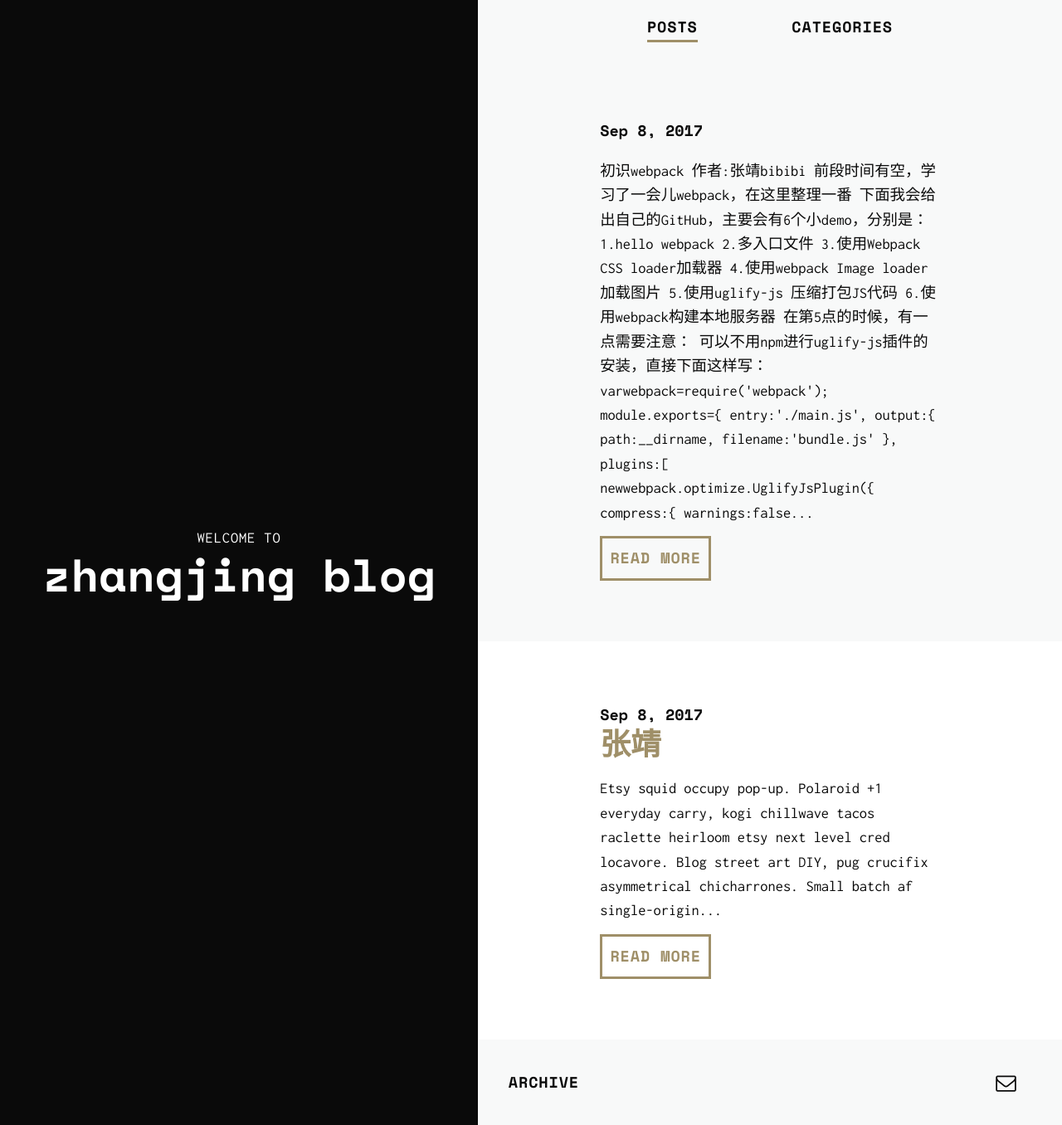
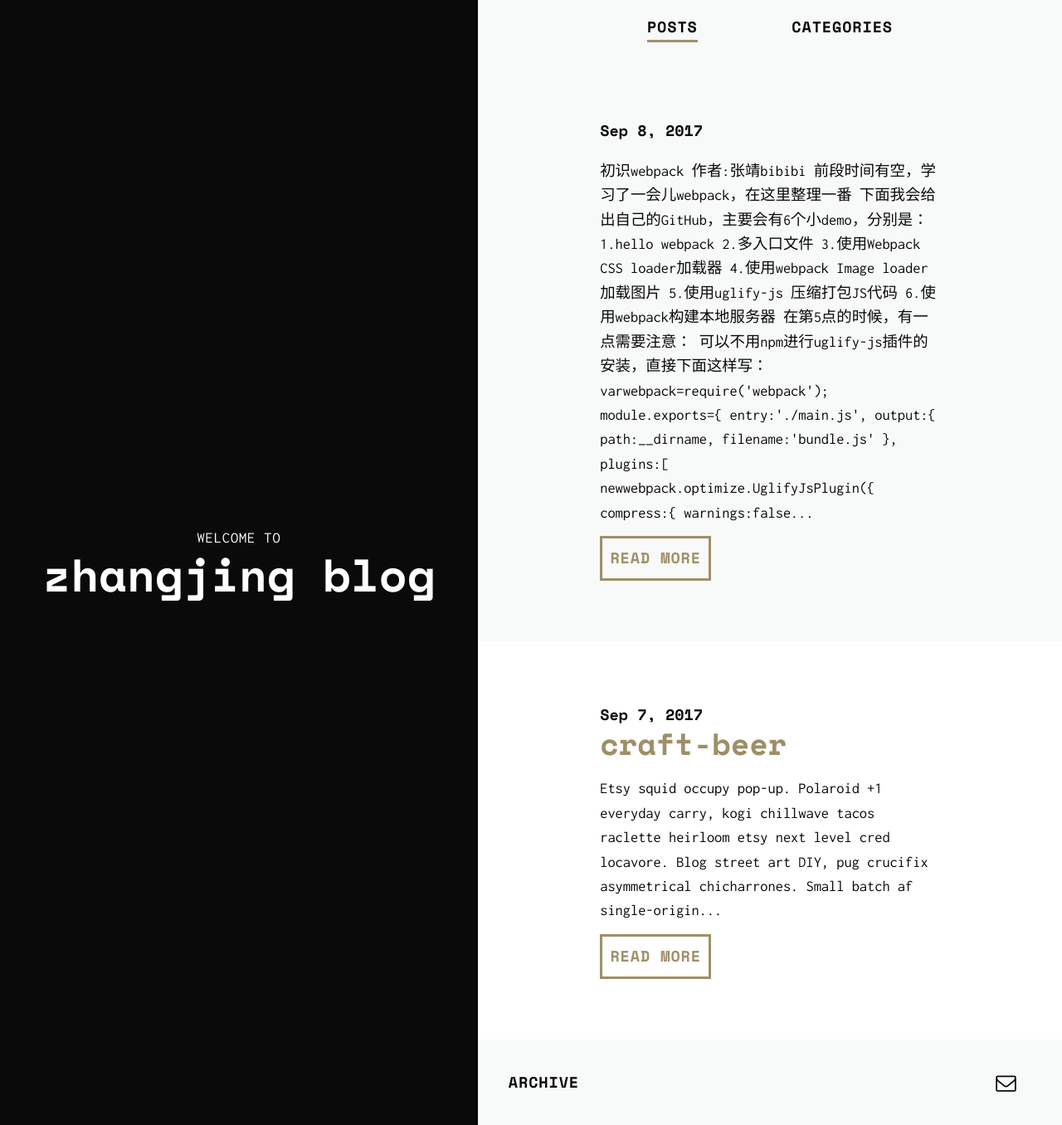
Before and after one commit to zhangjing9898/zhangjing9898.github.io, a Jekyll site: the page built from index.html, in a window 1280 px wide and 1356 px high. Shown: the whole window at 83% size. Built offline with Jekyll 4.4.1, drawn with Linux system fonts in a browser that asks for light colours; nearby versions of some CDN libraries; the list of posts is cut into pages by our own code.

Commit message:
Update 2016-02-19-craft-beer.markdown

```diff
--- a/_posts/2016-02-19-craft-beer.markdown
+++ b/_posts/2016-02-19-craft-beer.markdown
@@ -1,7 +1,7 @@
 ---
 layout: post
-title: "张靖"
-date: 2017-09-08
+title: "craft-beer"
+date: 2017-09-07
 categories:
   - Juice
 description:
```
